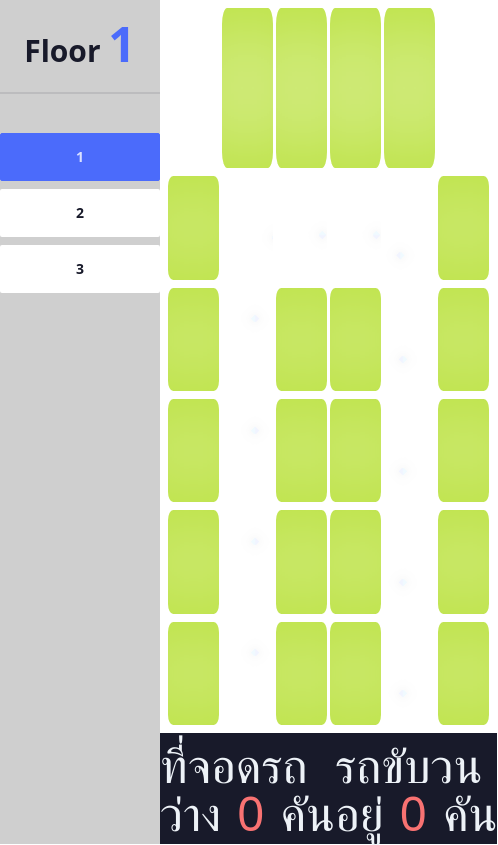
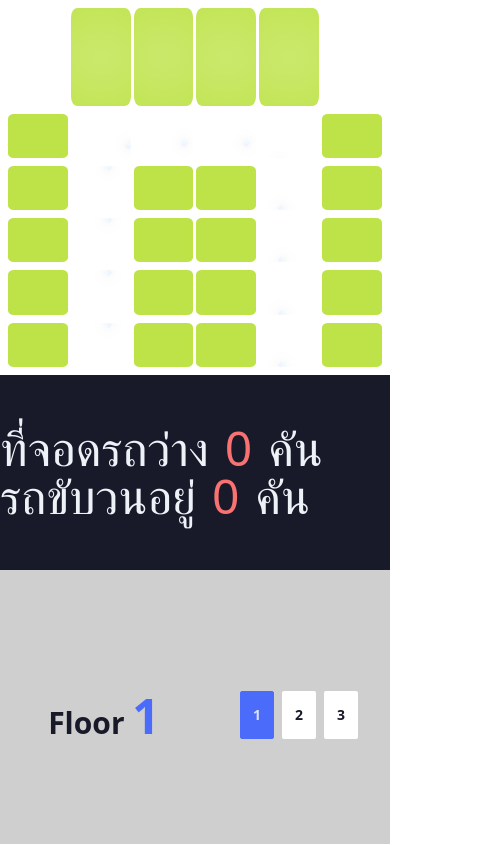
Before and after one commit to kuisskui/smart-car-parking, a Next.js app in the folder frontend/: page / in a window 390 px wide. Shown: the whole page, 498 px wide, since content can reach past the window. Built offline with nearby package versions, Linux system fonts and the light colour scheme; no server answers.

Commit message:
responsive

```diff
--- a/frontend/src/components/FloorSelection.tsx
+++ b/frontend/src/components/FloorSelection.tsx
@@ -7,17 +7,17 @@
 
 const FloorSelection: React.FC<FloorSelectionProps> = ({ floor, setFloor }) => {
   return (
-    <div className=" flex h-screen w-80 flex-col items-center bg-base-300  ">
+    <div className=" flex h-screen w-full items-center bg-base-300 sm:w-80 sm:flex-col  ">
       <h1 className="w-full  pt-5 text-center text-3xl font-bold ">
         Floor <span className="text-5xl text-primary">{floor}</span>
       </h1>
       <div className="divider" />
-      <div className="mt-4 flex flex-col items-center justify-center gap-2">
+      <div className="mt-4 flex items-center justify-center gap-2 p-5 sm:flex-col sm:p-0">
         {[1, 2, 3].map((f) => (
           <button
             key={f}
             className={
-              "btn w-40 " +
+              "btn w-[20%] sm:w-40 " +
               (f === floor ? "btn-primary " : "btn-ghost bg-base-100")
             }
             onClick={() => {
--- a/frontend/src/components/ParkingStatus.tsx
+++ b/frontend/src/components/ParkingStatus.tsx
@@ -8,8 +8,8 @@
   carRunning,
 }) => {
   return (
-    <footer className="flex h-[128px] items-center justify-center bg-neutral  text-neutral-content">
-      <div className="flex w-full flex-row justify-evenly  ">
+    <footer className="flex h-[300px] items-center justify-center bg-neutral text-neutral-content  sm:h-[128px]">
+      <div className="flex w-full flex-col  justify-evenly sm:flex-row  ">
         <h1 className="text-5xl">
           ที่จอดรถว่าง
           <span className="px-4 text-error">{carParkingRemain}</span>คัน
--- a/frontend/src/pages/index.tsx
+++ b/frontend/src/pages/index.tsx
@@ -49,7 +49,7 @@
         <meta name="description" content="Generated by create-t3-app" />
         <link rel="icon" href="/favicon.ico" />
       </Head>
-      <main className="flex h-screen flex-row">
+      <main className="flex h-screen flex-col-reverse sm:flex-row">
         {/* floor selection */}
         <FloorSelection floor={floor} setFloor={setFloor} />
 
```
